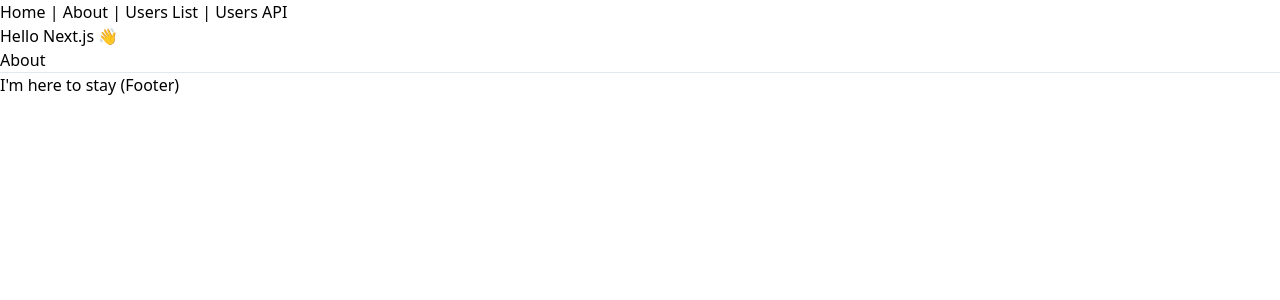
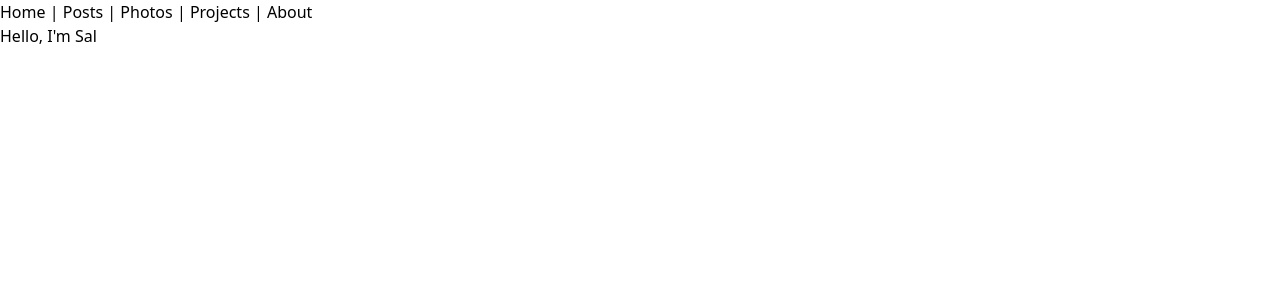
Before and after one commit to salolivares/salolivares.com, a Next.js app: page / in a window 1280 px wide. Shown: the top 300 px of the page. Built offline with nearby package versions, Linux system fonts and the light colour scheme.

Commit message:
feat: remove unneeded files, update home

```diff
--- a/components/Layout.tsx
+++ b/components/Layout.tsx
@@ -1,13 +1,14 @@
-import React, { ReactNode } from 'react'
-import Link from 'next/link'
-import Head from 'next/head'
+/* eslint-disable react/require-default-props */
+import React, { ReactNode } from 'react';
+import Link from 'next/link';
+import Head from 'next/head';
 
-type Props = {
-  children?: ReactNode
-  title?: string
-}
+type LayoutProps = {
+  children?: ReactNode;
+  title?: string;
+};
 
-const Layout = ({ children, title = 'This is the default title' }: Props) => (
+const Layout = ({ children, title = 'This is the default title' }: LayoutProps) => (
   <div>
     <Head>
       <title>{title}</title>
@@ -20,22 +21,25 @@ const Layout = ({ children, title = 'This is the default title' }: Props) => (
           <a>Home</a>
         </Link>{' '}
         |{' '}
+        <Link href="/posts">
+          <a>Posts</a>
+        </Link>{' '}
+        |{' '}
+        <Link href="/photos">
+          <a>Photos</a>
+        </Link>{' '}
+        |{' '}
+        <Link href="/projects">
+          <a>Projects</a>
+        </Link>{' '}
+        |{' '}
         <Link href="/about">
           <a>About</a>
-        </Link>{' '}
-        |{' '}
-        <Link href="/users">
-          <a>Users List</a>
-        </Link>{' '}
-        | <a href="/api/users">Users API</a>
+        </Link>
       </nav>
     </header>
     {children}
-    <footer>
-      <hr />
-      <span>I'm here to stay (Footer)</span>
-    </footer>
   </div>
-)
+);
 
-export default Layout
+export default Layout;
--- a/interfaces/index.ts
+++ b/interfaces/index.ts
@@ -5,6 +5,6 @@
 // import User from 'path/to/interfaces';
 
 export type User = {
-  id: number
-  name: string
-}
+  id: number;
+  name: string;
+};
--- a/pages/api/users/index.ts
+++ /dev/null
@@ -1,16 +0,0 @@
-import { NextApiRequest, NextApiResponse } from 'next';
-import { sampleUserData } from '../../../utils/sample-data';
-
-const handler = (_req: NextApiRequest, res: NextApiResponse) => {
-  try {
-    if (!Array.isArray(sampleUserData)) {
-      throw new Error('Cannot find user data');
-    }
-
-    res.status(200).json(sampleUserData);
-  } catch (err) {
-    res.status(500).json({ statusCode: 500, message: err.message });
-  }
-};
-
-export default handler;
--- a/pages/index.tsx
+++ b/pages/index.tsx
@@ -1,14 +1,8 @@
-import Link from 'next/link';
 import Layout from '../components/Layout';
 
 const IndexPage = () => (
-  <Layout title="Home | Next.js + TypeScript Example">
-    <h1>Hello Next.js 👋</h1>
-    <p>
-      <Link href="/about">
-        <a>About</a>
-      </Link>
-    </p>
+  <Layout title="Sal Olivares">
+    <p>Hello, I&apos;m Sal</p>
   </Layout>
 );
 
--- a/pages/users/[id].tsx
+++ /dev/null
@@ -1,61 +0,0 @@
-import { GetStaticProps, GetStaticPaths } from 'next'
-
-import { User } from '../../interfaces'
-import { sampleUserData } from '../../utils/sample-data'
-import Layout from '../../components/Layout'
-import ListDetail from '../../components/ListDetail'
-
-type Props = {
-  item?: User
-  errors?: string
-}
-
-const StaticPropsDetail = ({ item, errors }: Props) => {
-  if (errors) {
-    return (
-      <Layout title="Error | Next.js + TypeScript Example">
-        <p>
-          <span style={{ color: 'red' }}>Error:</span> {errors}
-        </p>
-      </Layout>
-    )
-  }
-
-  return (
-    <Layout
-      title={`${
-        item ? item.name : 'User Detail'
-      } | Next.js + TypeScript Example`}
-    >
-      {item && <ListDetail item={item} />}
-    </Layout>
-  )
-}
-
-export default StaticPropsDetail
-
-export const getStaticPaths: GetStaticPaths = async () => {
-  // Get the paths we want to pre-render based on users
-  const paths = sampleUserData.map((user) => ({
-    params: { id: user.id.toString() },
-  }))
-
-  // We'll pre-render only these paths at build time.
-  // { fallback: false } means other routes should 404.
-  return { paths, fallback: false }
-}
-
-// This function gets called at build time on server-side.
-// It won't be called on client-side, so you can even do
-// direct database queries.
-export const getStaticProps: GetStaticProps = async ({ params }) => {
-  try {
-    const id = params?.id
-    const item = sampleUserData.find((data) => data.id === Number(id))
-    // By returning { props: item }, the StaticPropsDetail component
-    // will receive `item` as a prop at build time
-    return { props: { item } }
-  } catch (err) {
-    return { props: { errors: err.message } }
-  }
-}
--- a/pages/users/index.tsx
+++ /dev/null
@@ -1,37 +0,0 @@
-import { GetStaticProps } from 'next'
-import Link from 'next/link'
-
-import { User } from '../../interfaces'
-import { sampleUserData } from '../../utils/sample-data'
-import Layout from '../../components/Layout'
-import List from '../../components/List'
-
-type Props = {
-  items: User[]
-}
-
-const WithStaticProps = ({ items }: Props) => (
-  <Layout title="Users List | Next.js + TypeScript Example">
-    <h1>Users List</h1>
-    <p>
-      Example fetching data from inside <code>getStaticProps()</code>.
-    </p>
-    <p>You are currently on: /users</p>
-    <List items={items} />
-    <p>
-      <Link href="/">
-        <a>Go home</a>
-      </Link>
-    </p>
-  </Layout>
-)
-
-export const getStaticProps: GetStaticProps = async () => {
-  // Example for including static props in a Next.js function component page.
-  // Don't forget to include the respective types for any props passed into
-  // the component.
-  const items: User[] = sampleUserData
-  return { props: { items } }
-}
-
-export default WithStaticProps
--- a/utils/sample-data.ts
+++ /dev/null
@@ -1,9 +0,0 @@
-import { User } from '../interfaces'
-
-/** Dummy user data. */
-export const sampleUserData: User[] = [
-  { id: 101, name: 'Alice' },
-  { id: 102, name: 'Bob' },
-  { id: 103, name: 'Caroline' },
-  { id: 104, name: 'Dave' },
-]
```
Also changed, not shown: components/List.tsx (+7 -7 lines), components/ListDetail.tsx (+6 -6 lines), components/ListItem.tsx (+7 -7 lines), .eslintrc.js.
